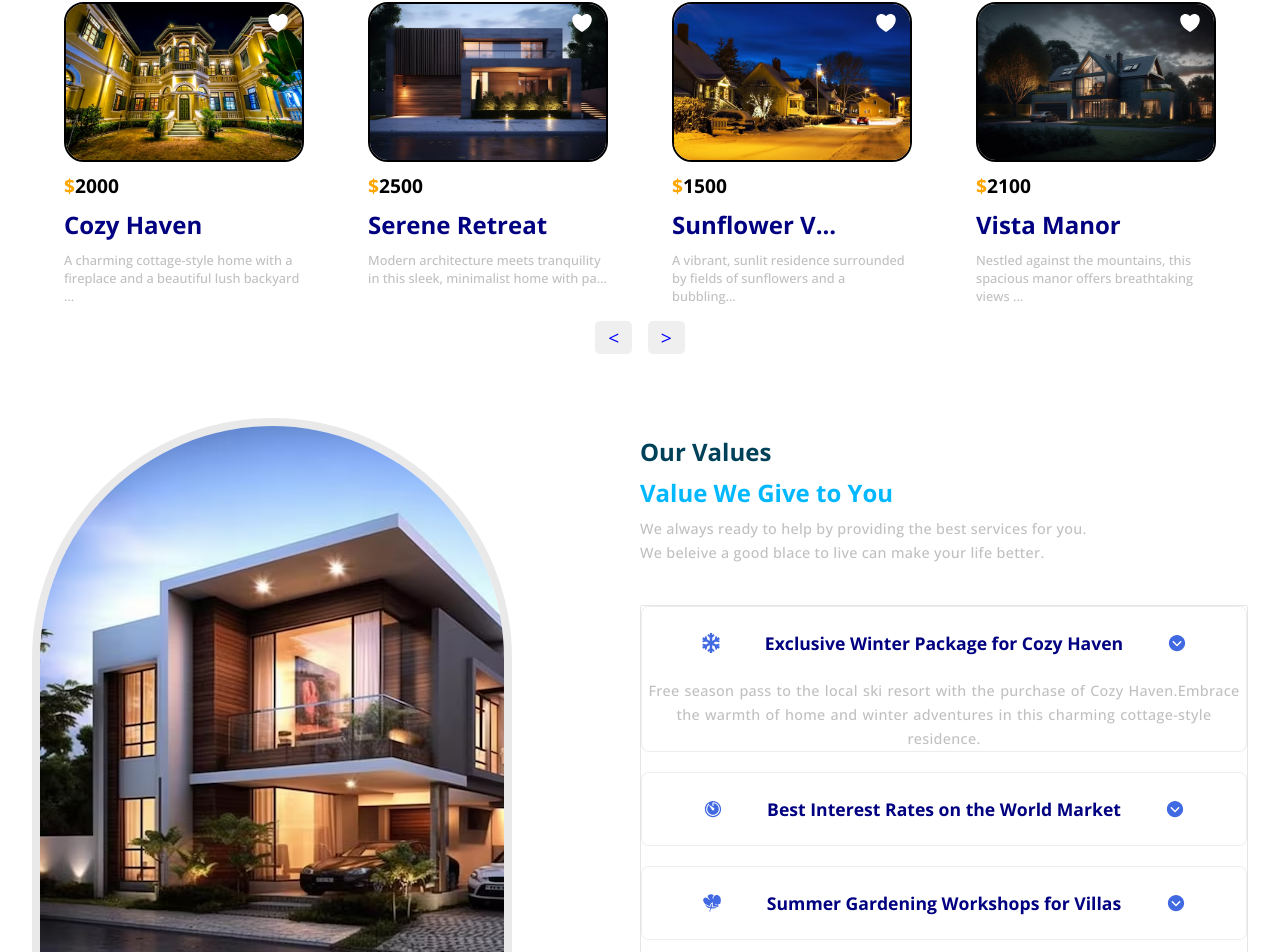
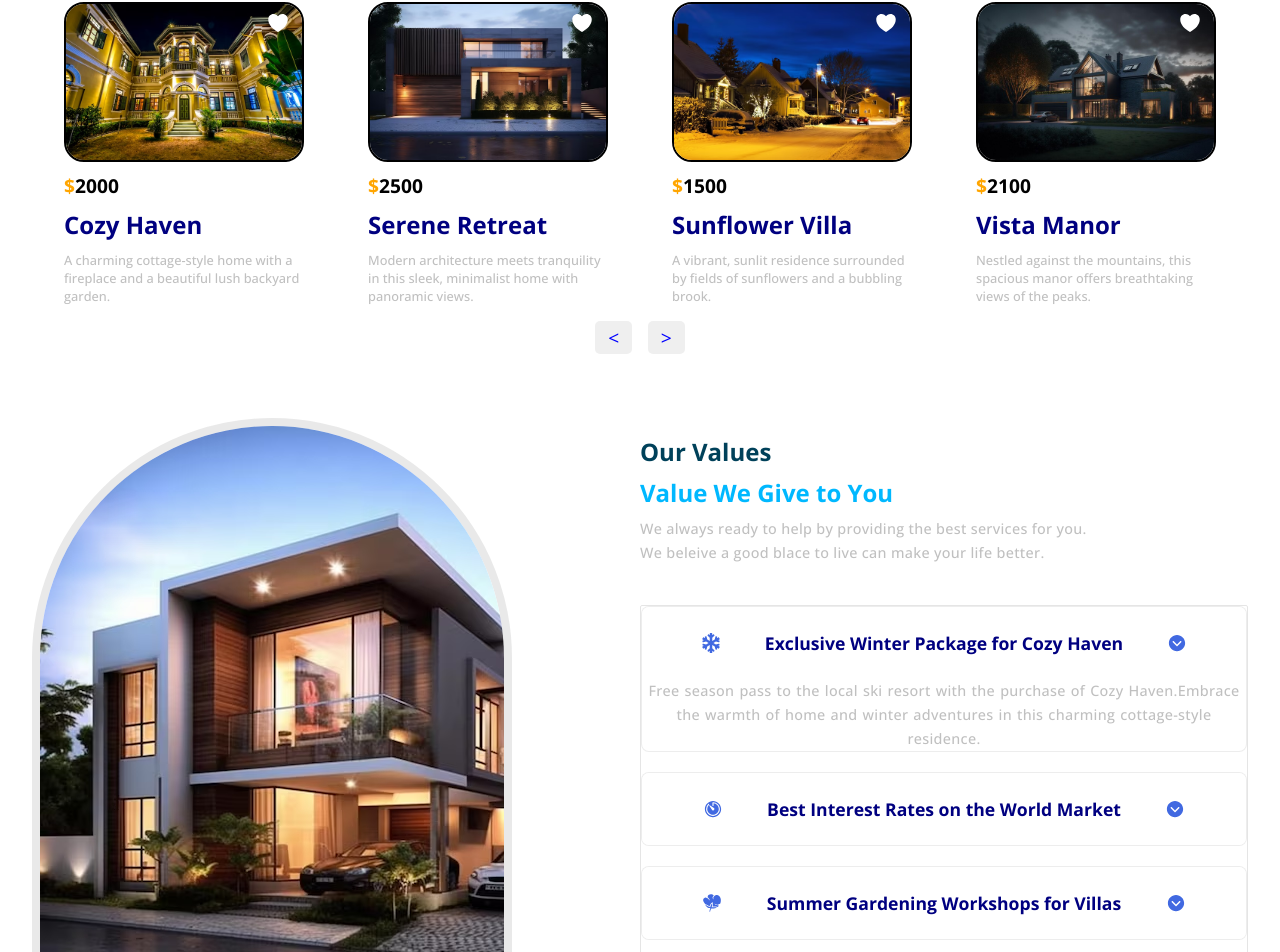
Before and after one commit to Hashara-Pilapitiya/DreamDwellings, a React (Create React App) app in the folder client/: page / in a window 1280 px wide. Shown: the part 1611-2563 px from the top of the page. Built offline with nearby package versions, Linux system fonts and the light colour scheme.

Commit message:
Update PropertyCard.js with longer truncation lengths

```diff
--- a/client/src/Components/PropertyCard/PropertyCard.js
+++ b/client/src/Components/PropertyCard/PropertyCard.js
@@ -13,9 +13,9 @@ const PropertyCard = ( {card} ) => {
 
         <span style={{color: 'orange', fontSize: '1.2rem', fontWeight: '700'}}>$<span style={{color: 'black', fontWeight: '700', fontSize: '1.2rem'}}>{card.price}</span></span>
 
-        <span style={{color: '#000080', fontSize: '1.5rem', fontWeight: '700', width: '15rem'}}>{truncate(card.title, {length: 15})}</span>
+        <span style={{color: '#000080', fontSize: '1.5rem', fontWeight: '700', width: '15rem'}}>{truncate(card.title, {length: 18})}</span>
 
-        <span className='secondoryText'>{truncate(card.description, {length: 80})}</span>
+        <span className='secondoryText'>{truncate(card.description, {length: 120})}</span>
 
     </div>
   )
```
